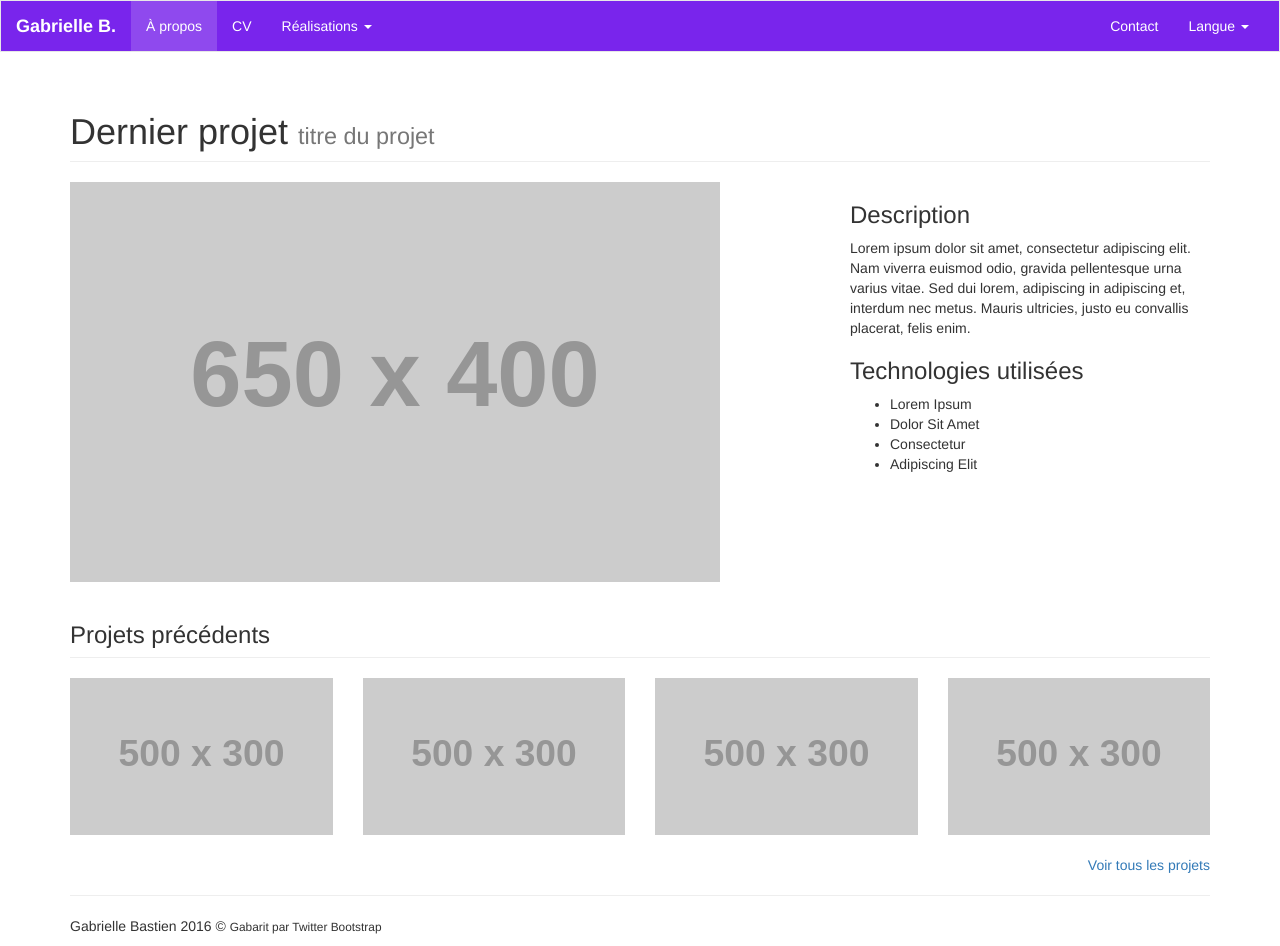
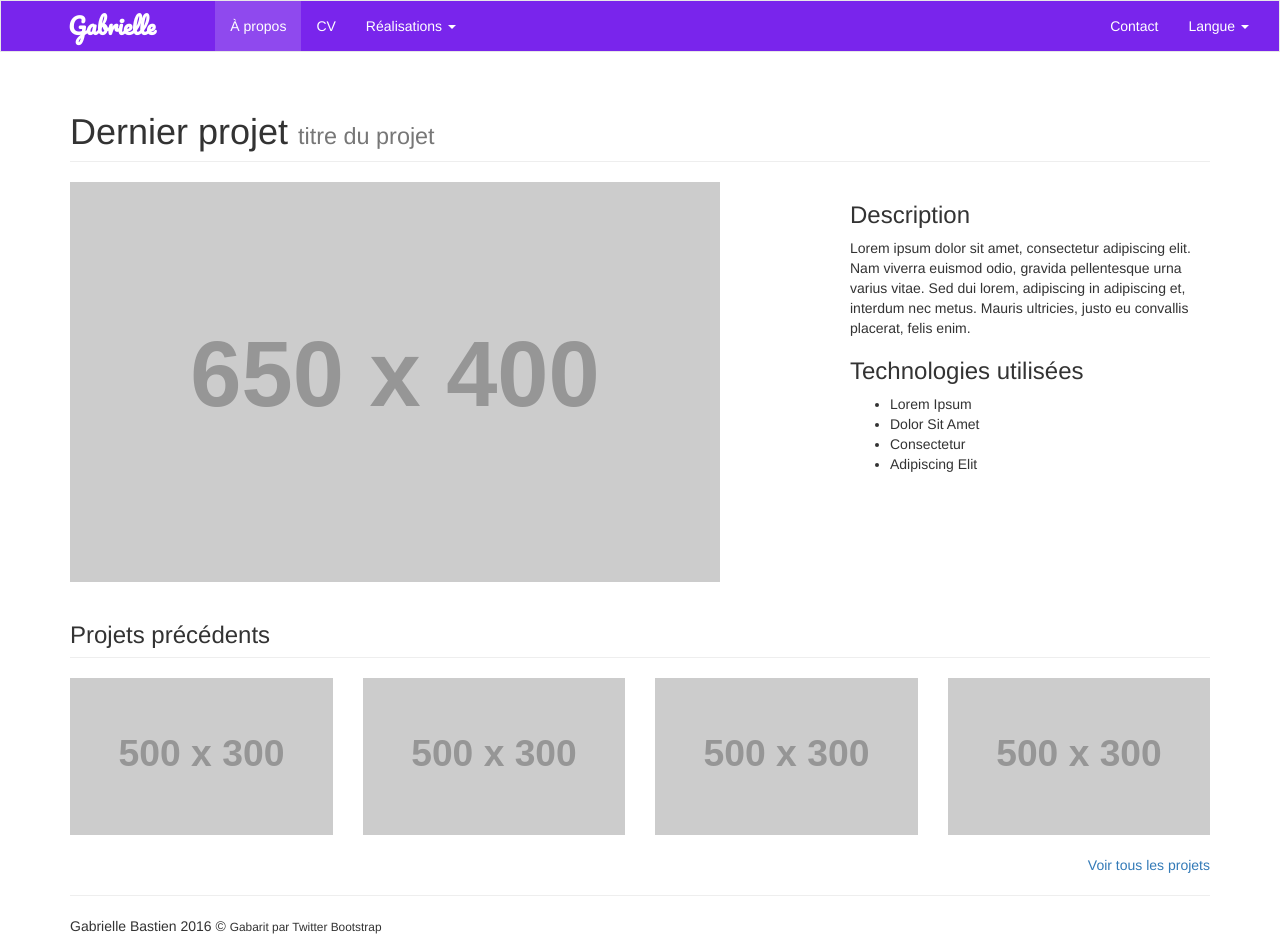
Before and after one commit to gbastien1/gbastien1.github.io, a Jekyll site: the page built from index.html, in a window 1280 px wide. Built offline with Jekyll 4.4.1, drawn with Linux system fonts in a browser that asks for light colours; nearby versions of some CDN libraries; Markdown is read by kramdown in place of the engine named in the settings.

Commit message:
changed navbar brand font

```diff
--- a/_gh_pages/index.html
+++ b/_gh_pages/index.html
@@ -18,7 +18,7 @@
   <div class="container-fluid">
     <!-- Brand and toggle get grouped for better mobile display -->
     <div class="navbar-header">
-      <a class="navbar-brand" href="#"><strong>Gabrielle B.</strong></a>
+      <a class="navbar-brand" href="#"><strong>Gabrielle</strong></a>
     </div>
 
     <!-- Collect the nav links, forms, and other content for toggling -->
--- a/_includes/navigation.html
+++ b/_includes/navigation.html
@@ -3,7 +3,7 @@
   <div class="container-fluid">
     <!-- Brand and toggle get grouped for better mobile display -->
     <div class="navbar-header">
-      <a class="navbar-brand" href="#"><strong>Gabrielle B.</strong></a>
+      <a class="navbar-brand" href="#"><strong>Gabrielle</strong></a>
     </div>
 
     <!-- Collect the nav links, forms, and other content for toggling -->
--- a/assets/css/navbar.css
+++ b/assets/css/navbar.css
@@ -1,3 +1,10 @@
+@import url(https://fonts.googleapis.com/css?family=Pacifico);
+.navbar-brand {
+	font-family: 'Pacifico', cursive;
+	font-size: 1.6em;
+	margin-right: 2em;
+	padding-left: 3em;
+}
 .navbar a {
 	color: white !important;
 	border: 0 !important;
```
Also changed, not shown: _gh_pages/assets/css/navbar.css (+7 -0 lines).
